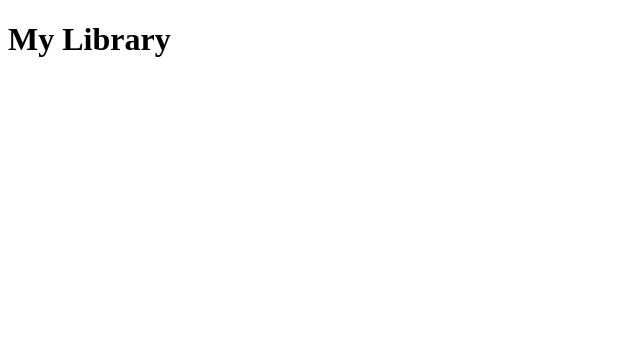
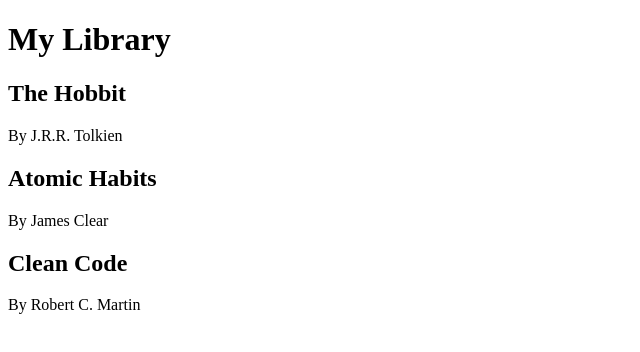
Before and after one commit to kshitijtoshniwal/Library, a plain HTML site: page index.html in a window 1280 px wide. Shown: the whole page, without its empty margins (0-640 px from the left). Drawn offline with Linux system fonts and the light colour scheme.

Commit message:
Render library books in the DOM

```diff
--- a/index.html
+++ b/index.html
@@ -10,6 +10,10 @@
     <script src="script.js" defer></script>
 </head>
 <body>
+    <body>
     <h1>My Library</h1>
+
+    <div id="library-container"></div>
+</body>
 </body>
 </html>
--- a/script.js
+++ b/script.js
@@ -19,9 +19,27 @@ addBookToLibrary("The Hobbit", "J.R.R. Tolkien", 310, false);
 addBookToLibrary("Atomic Habits", "James Clear", 320, true);
 addBookToLibrary("Clean Code", "Robert C. Martin", 464, false);
 
-console.log(myLibrary);
-console.log(myLibrary.length);
+const libraryContainer = document.querySelector("#library-container");
 
-for (const book of myLibrary) {
-    console.log(book.title);
+console.log(libraryContainer);
+
+function displayBooks() {
+    libraryContainer.textContent = "";
+
+    for (const book of myLibrary) {
+        const bookCard = document.createElement("div");
+
+        const title = document.createElement("h2");
+        title.textContent = book.title;
+
+        const author = document.createElement("p");
+        author.textContent = `By ${book.author}`;
+
+        bookCard.appendChild(title);
+        bookCard.appendChild(author);
+
+        libraryContainer.appendChild(bookCard);
+    }
 }
+
+displayBooks();
```
